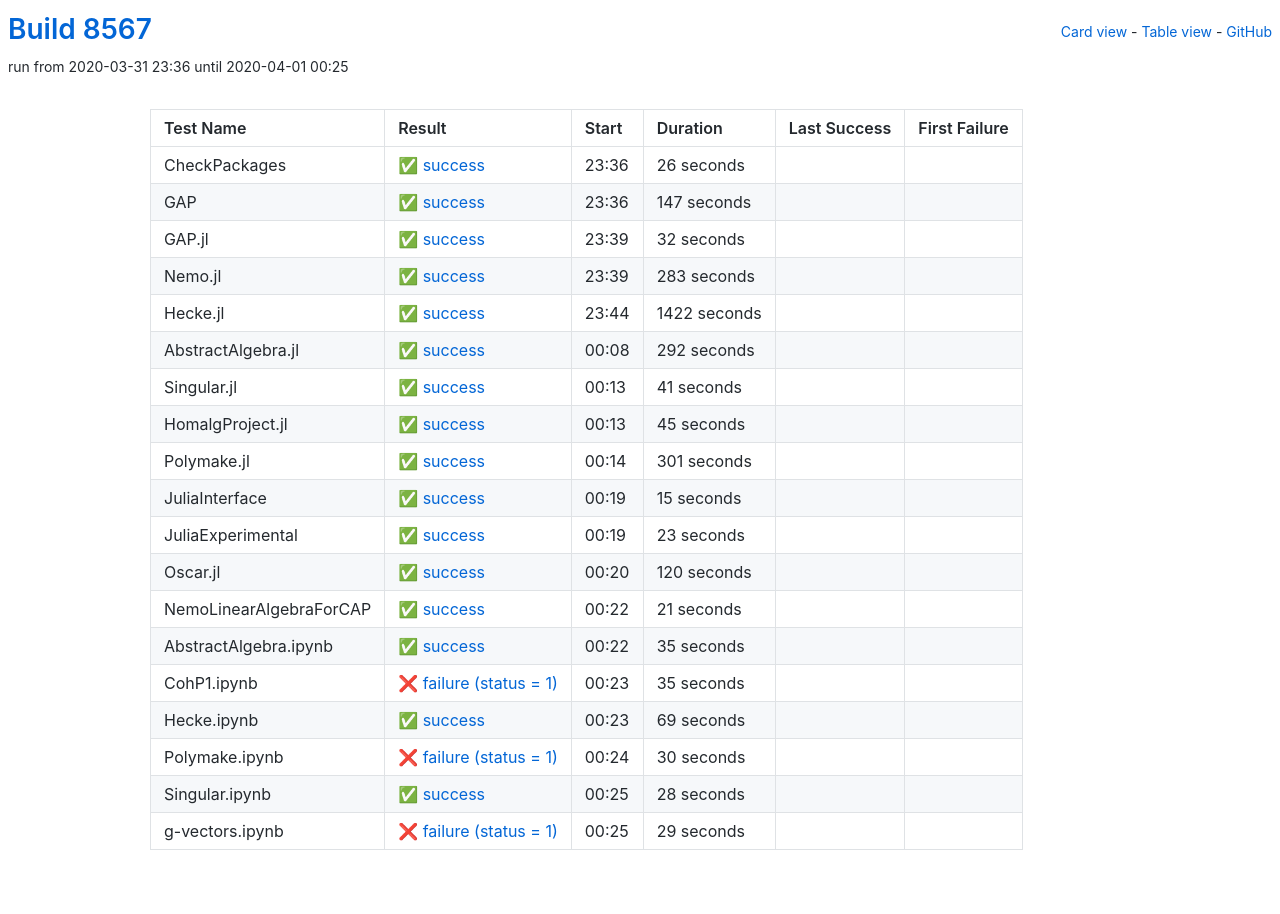
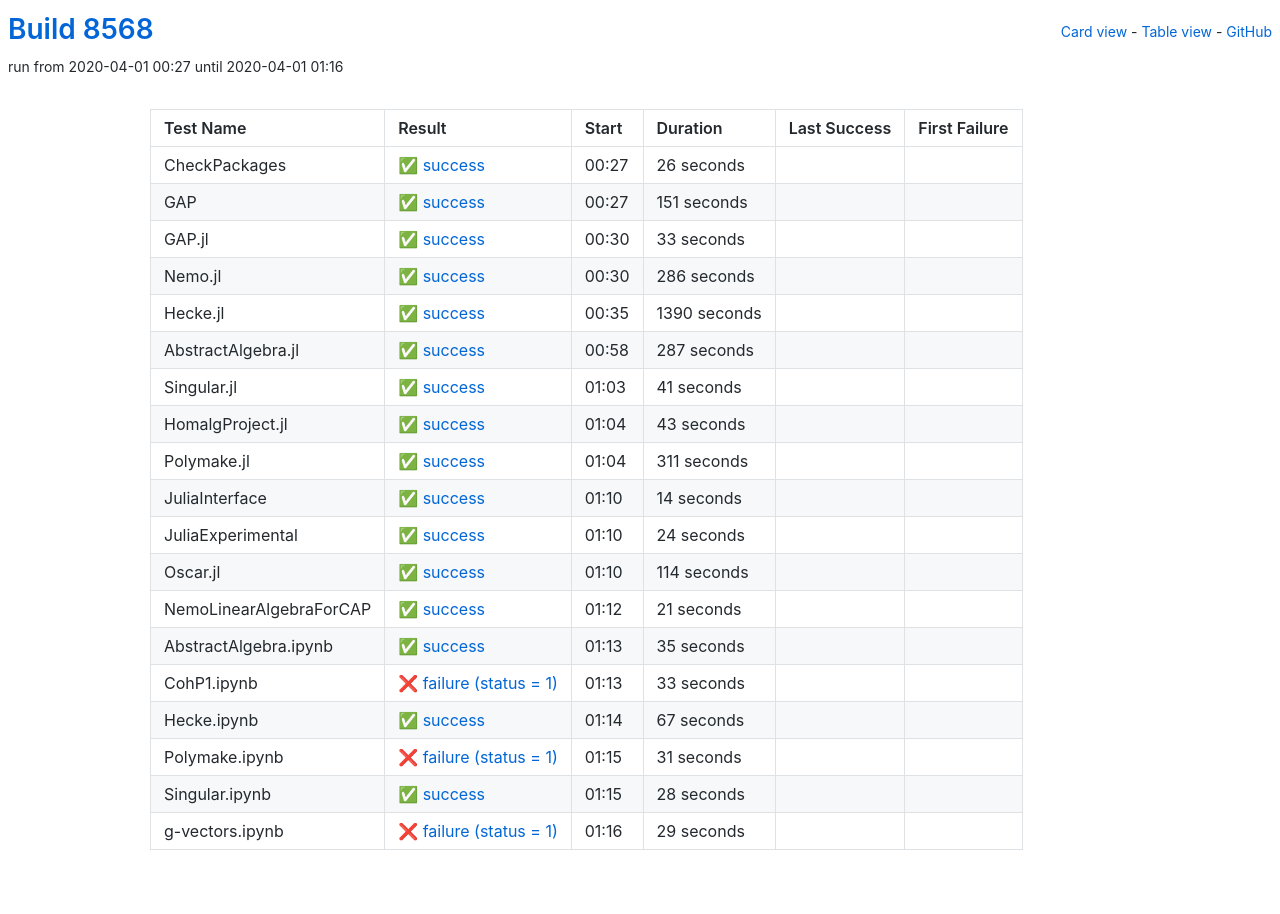
Before and after one commit to oscar-system/oscar-ci-status, a Jekyll site: the page built from table.html, in a window 1280 px wide. Built offline with Jekyll 4.4.1, drawn with Linux system fonts in a browser that asks for light colours.

Commit message:
Build 8568

```diff
--- a/_data/ci.yml
+++ b/_data/ci.yml
@@ -1,5 +1,5 @@
-build: 8567
-build_url: https://oscarci.mathematik.uni-kl.de/job/oscar/8567/
+build: 8568
+build_url: https://oscarci.mathematik.uni-kl.de/job/oscar/8568/
 job: oscar
 tests:
 - duration: 26
@@ -8,64 +8,64 @@
   first_failure_url: null
   last_success: false
   last_success_url: null
-  log: https://oscarci.mathematik.uni-kl.de/job/oscar/8567/artifact/logs/build-8567/CheckPackages.log
+  log: https://oscarci.mathematik.uni-kl.de/job/oscar/8568/artifact/logs/build-8568/CheckPackages.log
   name: CheckPackages
-  start: 2020-03-31 23:36
+  start: 2020-04-01 00:27
   status: success
   success: true
-- duration: 147
+- duration: 151
   exitcode: 0
   first_failure: false
   first_failure_url: null
   last_success: false
   last_success_url: null
-  log: https://oscarci.mathematik.uni-kl.de/job/oscar/8567/artifact/logs/build-8567/GAP.log
+  log: https://oscarci.mathematik.uni-kl.de/job/oscar/8568/artifact/logs/build-8568/GAP.log
   name: GAP
-  start: 2020-03-31 23:36
+  start: 2020-04-01 00:27
   status: success
   success: true
-- duration: 32
+- duration: 33
   exitcode: 0
   first_failure: false
   first_failure_url: null
   last_success: false
   last_success_url: null
-  log: https://oscarci.mathematik.uni-kl.de/job/oscar/8567/artifact/logs/build-8567/GAP.jl.log
+  log: https://oscarci.mathematik.uni-kl.de/job/oscar/8568/artifact/logs/build-8568/GAP.jl.log
   name: GAP.jl
-  start: 2020-03-31 23:39
+  start: 2020-04-01 00:30
   status: success
   success: true
-- duration: 283
+- duration: 286
   exitcode: 0
   first_failure: false
   first_failure_url: null
   last_success: false
   last_success_url: null
-  log: https://oscarci.mathematik.uni-kl.de/job/oscar/8567/artifact/logs/build-8567/Nemo.jl.log
+  log: https://oscarci.mathematik.uni-kl.de/job/oscar/8568/artifact/logs/build-8568/Nemo.jl.log
   name: Nemo.jl
-  start: 2020-03-31 23:39
+  start: 2020-04-01 00:30
   status: success
   success: true
-- duration: 1422
+- duration: 1390
   exitcode: 0
   first_failure: false
   first_failure_url: null
   last_success: false
   last_success_url: null
-  log: https://oscarci.mathematik.uni-kl.de/job/oscar/8567/artifact/logs/build-8567/Hecke.jl.log
+  log: https://oscarci.mathematik.uni-kl.de/job/oscar/8568/artifact/logs/build-8568/Hecke.jl.log
   name: Hecke.jl
-  start: 2020-03-31 23:44
+  start: 2020-04-01 00:35
   status: success
   success: true
-- duration: 292
+- duration: 287
   exitcode: 0
   first_failure: false
   first_failure_url: null
   last_success: false
   last_success_url: null
-  log: https://oscarci.mathematik.uni-kl.de/job/oscar/8567/artifact/logs/build-8567/AbstractAlgebra.jl.log
+  log: https://oscarci.mathematik.uni-kl.de/job/oscar/8568/artifact/logs/build-8568/AbstractAlgebra.jl.log
   name: AbstractAlgebra.jl
-  start: 2020-04-01 00:08
+  start: 2020-04-01 00:58
   status: success
   success: true
 - duration: 41
@@ -74,64 +74,64 @@
   first_failure_url: null
   last_success: false
   last_success_url: null
-  log: https://oscarci.mathematik.uni-kl.de/job/oscar/8567/artifact/logs/build-8567/Singular.jl.log
+  log: https://oscarci.mathematik.uni-kl.de/job/oscar/8568/artifact/logs/build-8568/Singular.jl.log
   name: Singular.jl
-  start: 2020-04-01 00:13
+  start: 2020-04-01 01:03
   status: success
   success: true
-- duration: 45
+- duration: 43
   exitcode: 0
   first_failure: false
   first_failure_url: null
   last_success: false
   last_success_url: null
-  log: https://oscarci.mathematik.uni-kl.de/job/oscar/8567/artifact/logs/build-8567/HomalgProject.jl.log
+  log: https://oscarci.mathematik.uni-kl.de/job/oscar/8568/artifact/logs/build-8568/HomalgProject.jl.log
   name: HomalgProject.jl
-  start: 2020-04-01 00:13
+  start: 2020-04-01 01:04
   status: success
   success: true
-- duration: 301
+- duration: 311
   exitcode: 0
   first_failure: false
   first_failure_url: null
   last_success: false
   last_success_url: null
-  log: https://oscarci.mathematik.uni-kl.de/job/oscar/8567/artifact/logs/build-8567/Polymake.jl.log
+  log: https://oscarci.mathematik.uni-kl.de/job/oscar/8568/artifact/logs/build-8568/Polymake.jl.log
   name: Polymake.jl
-  start: 2020-04-01 00:14
+  start: 2020-04-01 01:04
   status: success
   success: true
-- duration: 15
+- duration: 14
   exitcode: 0
   first_failure: false
   first_failure_url: null
   last_success: false
   last_success_url: null
-  log: https://oscarci.mathematik.uni-kl.de/job/oscar/8567/artifact/logs/build-8567/JuliaInterface.log
+  log: https://oscarci.mathematik.uni-kl.de/job/oscar/8568/artifact/logs/build-8568/JuliaInterface.log
   name: JuliaInterface
-  start: 2020-04-01 00:19
+  start: 2020-04-01 01:10
   status: success
   success: true
-- duration: 23
+- duration: 24
   exitcode: 0
   first_failure: false
   first_failure_url: null
   last_success: false
   last_success_url: null
-  log: https://oscarci.mathematik.uni-kl.de/job/oscar/8567/artifact/logs/build-8567/JuliaExperimental.log
+  log: https://oscarci.mathematik.uni-kl.de/job/oscar/8568/artifact/logs/build-8568/JuliaExperimental.log
   name: JuliaExperimental
-  start: 2020-04-01 00:19
+  start: 2020-04-01 01:10
   status: success
   success: true
-- duration: 120
+- duration: 114
   exitcode: 0
   first_failure: false
   first_failure_url: null
   last_success: false
   last_success_url: null
-  log: https://oscarci.mathematik.uni-kl.de/job/oscar/8567/artifact/logs/build-8567/Oscar.jl.log
+  log: https://oscarci.mathematik.uni-kl.de/job/oscar/8568/artifact/logs/build-8568/Oscar.jl.log
   name: Oscar.jl
-  start: 2020-04-01 00:20
+  start: 2020-04-01 01:10
   status: success
   success: true
 - duration: 21
@@ -140,9 +140,9 @@
   first_failure_url: null
   last_success: false
   last_success_url: null
-  log: https://oscarci.mathematik.uni-kl.de/job/oscar/8567/artifact/logs/build-8567/NemoLinearAlgebraForCAP.log
+  log: https://oscarci.mathematik.uni-kl.de/job/oscar/8568/artifact/logs/build-8568/NemoLinearAlgebraForCAP.log
   name: NemoLinearAlgebraForCAP
-  start: 2020-04-01 00:22
+  start: 2020-04-01 01:12
   status: success
   success: true
 - duration: 35
@@ -151,42 +151,42 @@
   first_failure_url: null
   last_success: false
   last_success_url: null
-  log: https://oscarci.mathematik.uni-kl.de/job/oscar/8567/artifact/logs/build-8567/AbstractAlgebra.ipynb.log
+  log: https://oscarci.mathematik.uni-kl.de/job/oscar/8568/artifact/logs/build-8568/AbstractAlgebra.ipynb.log
   name: AbstractAlgebra.ipynb
-  start: 2020-04-01 00:22
+  start: 2020-04-01 01:13
   status: success
   success: true
-- duration: 35
+- duration: 33
   exitcode: 1
   first_failure: false
   first_failure_url: null
   last_success: false
   last_success_url: null
-  log: https://oscarci.mathematik.uni-kl.de/job/oscar/8567/artifact/logs/build-8567/CohP1.ipynb.log
+  log: https://oscarci.mathematik.uni-kl.de/job/oscar/8568/artifact/logs/build-8568/CohP1.ipynb.log
   name: CohP1.ipynb
-  start: 2020-04-01 00:23
+  start: 2020-04-01 01:13
   status: failure
   success: false
-- duration: 69
+- duration: 67
   exitcode: 0
   first_failure: false
   first_failure_url: null
   last_success: false
   last_success_url: null
-  log: https://oscarci.mathematik.uni-kl.de/job/oscar/8567/artifact/logs/build-8567/Hecke.ipynb.log
+  log: https://oscarci.mathematik.uni-kl.de/job/oscar/8568/artifact/logs/build-8568/Hecke.ipynb.log
   name: Hecke.ipynb
-  start: 2020-04-01 00:23
+  start: 2020-04-01 01:14
   status: success
   success: true
-- duration: 30
+- duration: 31
   exitcode: 1
   first_failure: false
   first_failure_url: null
   last_success: false
   last_success_url: null
-  log: https://oscarci.mathematik.uni-kl.de/job/oscar/8567/artifact/logs/build-8567/Polymake.ipynb.log
+  log: https://oscarci.mathematik.uni-kl.de/job/oscar/8568/artifact/logs/build-8568/Polymake.ipynb.log
   name: Polymake.ipynb
-  start: 2020-04-01 00:24
+  start: 2020-04-01 01:15
   status: failure
   success: false
 - duration: 28
@@ -195,9 +195,9 @@
   first_failure_url: null
   last_success: false
   last_success_url: null
-  log: https://oscarci.mathematik.uni-kl.de/job/oscar/8567/artifact/logs/build-8567/Singular.ipynb.log
+  log: https://oscarci.mathematik.uni-kl.de/job/oscar/8568/artifact/logs/build-8568/Singular.ipynb.log
   name: Singular.ipynb
-  start: 2020-04-01 00:25
+  start: 2020-04-01 01:15
   status: success
   success: true
 - duration: 29
@@ -206,8 +206,8 @@
   first_failure_url: null
   last_success: false
   last_success_url: null
-  log: https://oscarci.mathematik.uni-kl.de/job/oscar/8567/artifact/logs/build-8567/g-vectors.ipynb.log
+  log: https://oscarci.mathematik.uni-kl.de/job/oscar/8568/artifact/logs/build-8568/g-vectors.ipynb.log
   name: g-vectors.ipynb
-  start: 2020-04-01 00:25
+  start: 2020-04-01 01:16
   status: failure
   success: false
```
Also changed, not shown: README.md.
